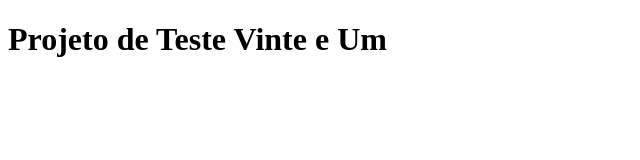
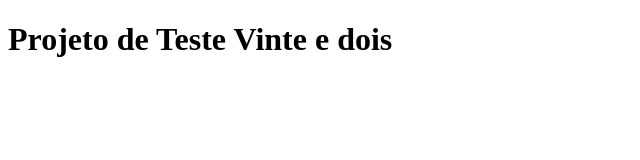
Before and after one commit to ramguimaraes/aula_01, a plain HTML site: page index.html in a window 1280 px wide. Shown: the full height of the page, 0-640 px from the left. Drawn offline with Linux system fonts and the light colour scheme.

Commit message:
enviar dados local

```diff
--- a/index.html
+++ b/index.html
@@ -4,9 +4,9 @@
         <meta charset="UTF-8">
         <meta http-equiv="X-UA-Compatible" content="IE=edge">
         <meta name="viewport" content="width=device-width, initial-scale=1.0">
-        <title>Projeto de Teste Vinte e Um</title>
+        <title>Projeto de Teste Vinte e dois</title>
     </head>
     <body>
-        <h1>Projeto de Teste Vinte e Um</h1>
+        <h1>Projeto de Teste Vinte e dois</h1>
     </body>
 </html>
```
